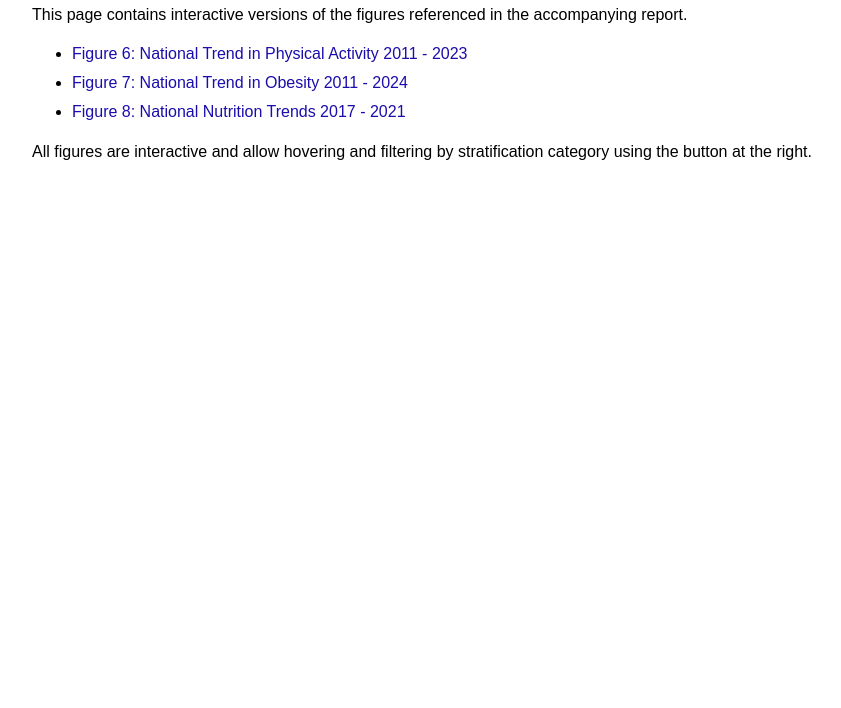
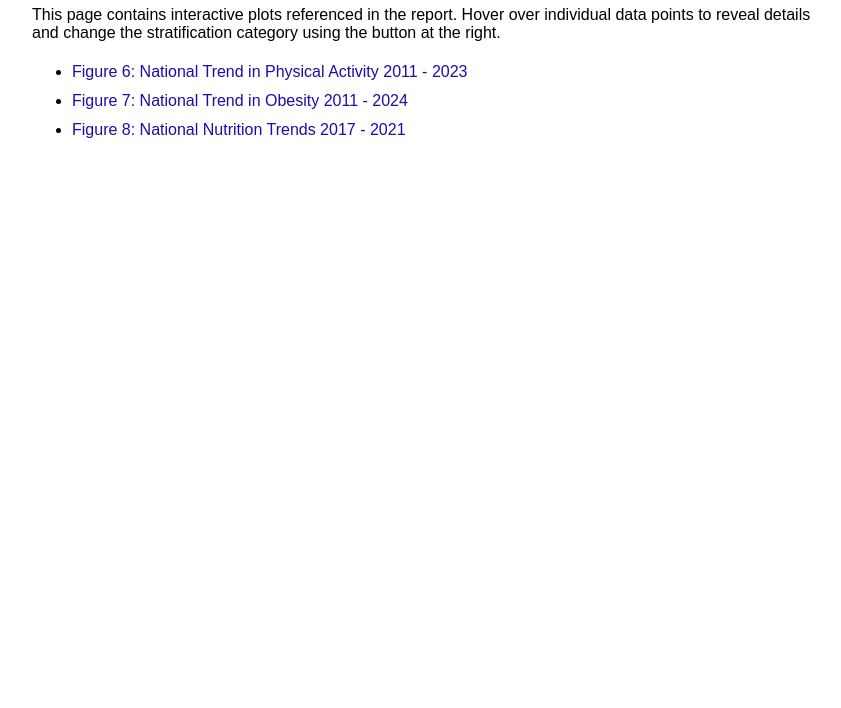
Before and after one commit to katie-emmons/brfss, a plain HTML site: page index.html in a window 1280 px wide. Shown: the part 92-800 px from the top of the page, without its empty margins (8-849 px from the left). Drawn offline with Linux system fonts and the light colour scheme.

Commit message:
Update index.html

```diff
--- a/index.html
+++ b/index.html
@@ -2,7 +2,7 @@
 <html>
 <head>
     <meta charset="UTF-8">
-    <title>Interactive Figures</title>
+    <title>Interactive Plots</title>
     <style>
         body {
             font-family: Arial, sans-serif;
@@ -27,7 +27,7 @@
 <body>
     <h1>Interactive Figures</h1>
     <p>
-        This page contains interactive versions of the figures referenced in the accompanying report.
+        This page contains interactive plots referenced in the report. Hover over individual data points to reveal details and change the stratification category using the button at the right.
     </p>
 
     <ul>
@@ -36,8 +36,5 @@
         <li><a href="nutrition.html">Figure 8: National Nutrition Trends 2017 - 2021</a></li>
     </ul>
 
-    <p>
-        All figures are interactive and allow hovering and filtering by stratification category using the button at the right.
-    </p>
 </body>
 </html>
```
